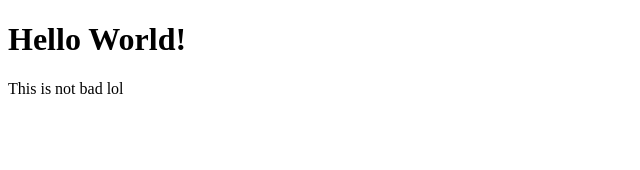
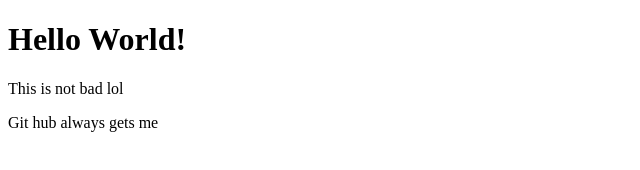
Before and after one commit to ma867/APIGroup4, a plain HTML site: page index.html in a window 1280 px wide. Shown: the whole page, without its empty margins (0-640 px from the left). Drawn offline with Linux system fonts and the light colour scheme.

Commit message:
done eith html

```diff
--- a/index.html
+++ b/index.html
@@ -9,5 +9,6 @@
 <body>
     <h1>Hello World!</h1>
     <p> This is not bad lol</p>
+    <p>Git hub always gets me</p>
 </body>
 </html>
```
